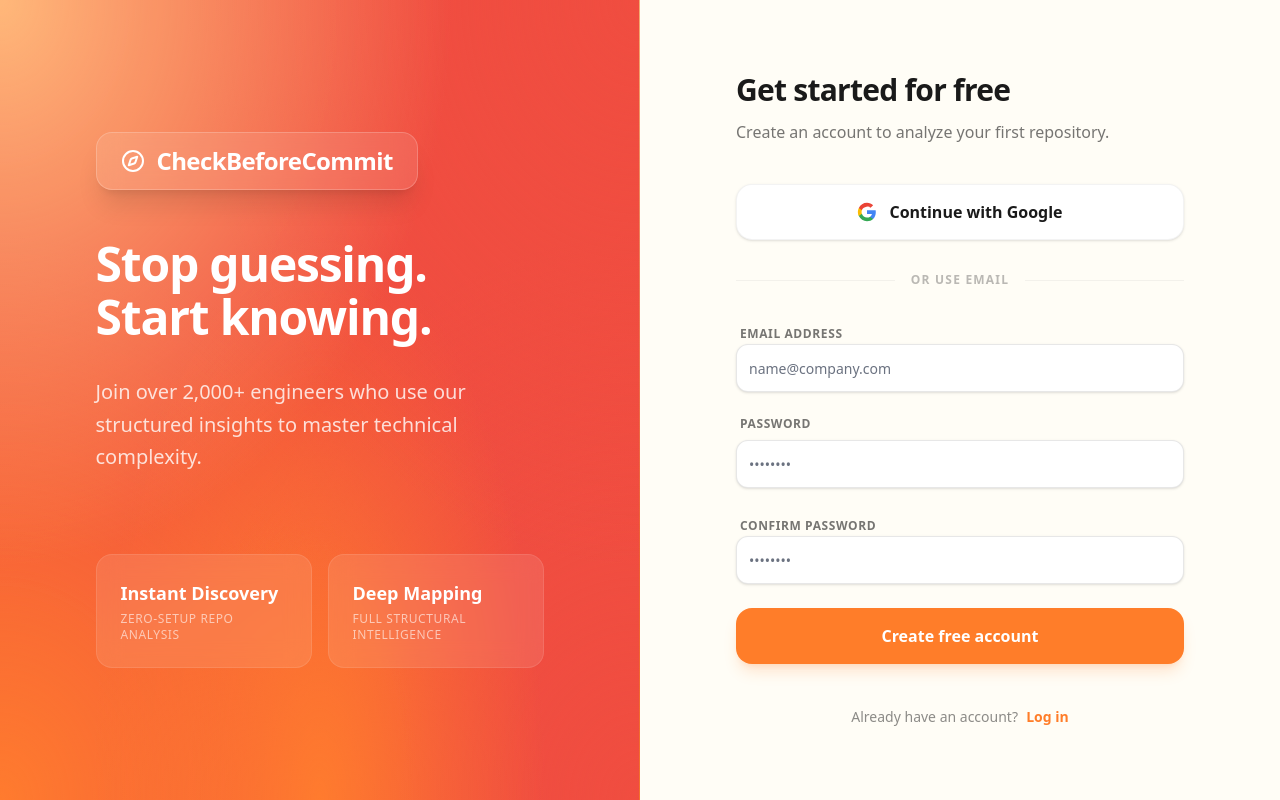
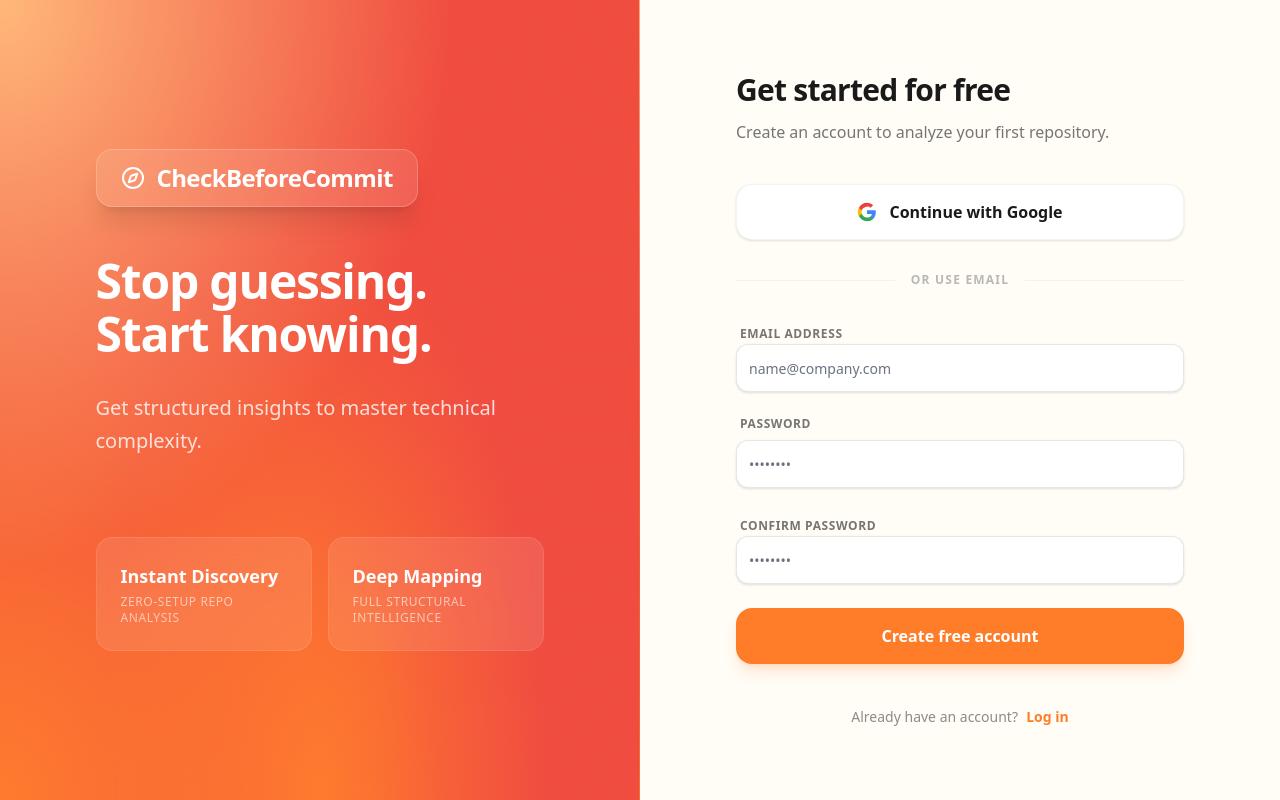
Before and after one commit to VelpuriVineela/CheckBeforeCommit, a Next.js app: page /login in a window 1280 px wide. Built offline with nearby package versions, Linux system fonts and the light colour scheme.

Commit message:
CTA Responsive

```diff
--- a/src/app/login/page.tsx
+++ b/src/app/login/page.tsx
@@ -130,7 +130,7 @@ function LoginContent() {
                             Start knowing.
                         </h2>
                         <p className="text-white/80 text-xl font-medium leading-relaxed max-w-md">
-                            Join over 2,000+ engineers who use our structured insights to master technical complexity.
+                            Get structured insights to master technical complexity.
                         </p>
                     </div>
 
--- a/src/components/ui/hero-dithering-card.tsx
+++ b/src/components/ui/hero-dithering-card.tsx
@@ -17,7 +17,7 @@ export function CTASection({ children }: { children?: React.ReactNode }) {
                 onMouseEnter={() => setIsHovered(true)}
                 onMouseLeave={() => setIsHovered(false)}
             >
-                <div className="relative overflow-hidden rounded-[48px] border border-[#1A1A1A]/5 bg-white shadow-sm py-20 px-[60px] flex flex-col items-center justify-center duration-500">
+                <div className="relative overflow-hidden rounded-3xl md:rounded-[48px] border border-[#1A1A1A]/5 bg-white shadow-sm py-12 md:py-20 px-6 md:px-[60px] flex flex-col items-center justify-center duration-500">
                     <Suspense fallback={<div className="absolute inset-0 bg-muted/20" />}>
                         <div className="absolute inset-0 z-0 pointer-events-none opacity-25 mix-blend-multiply">
                             <Dithering
```
